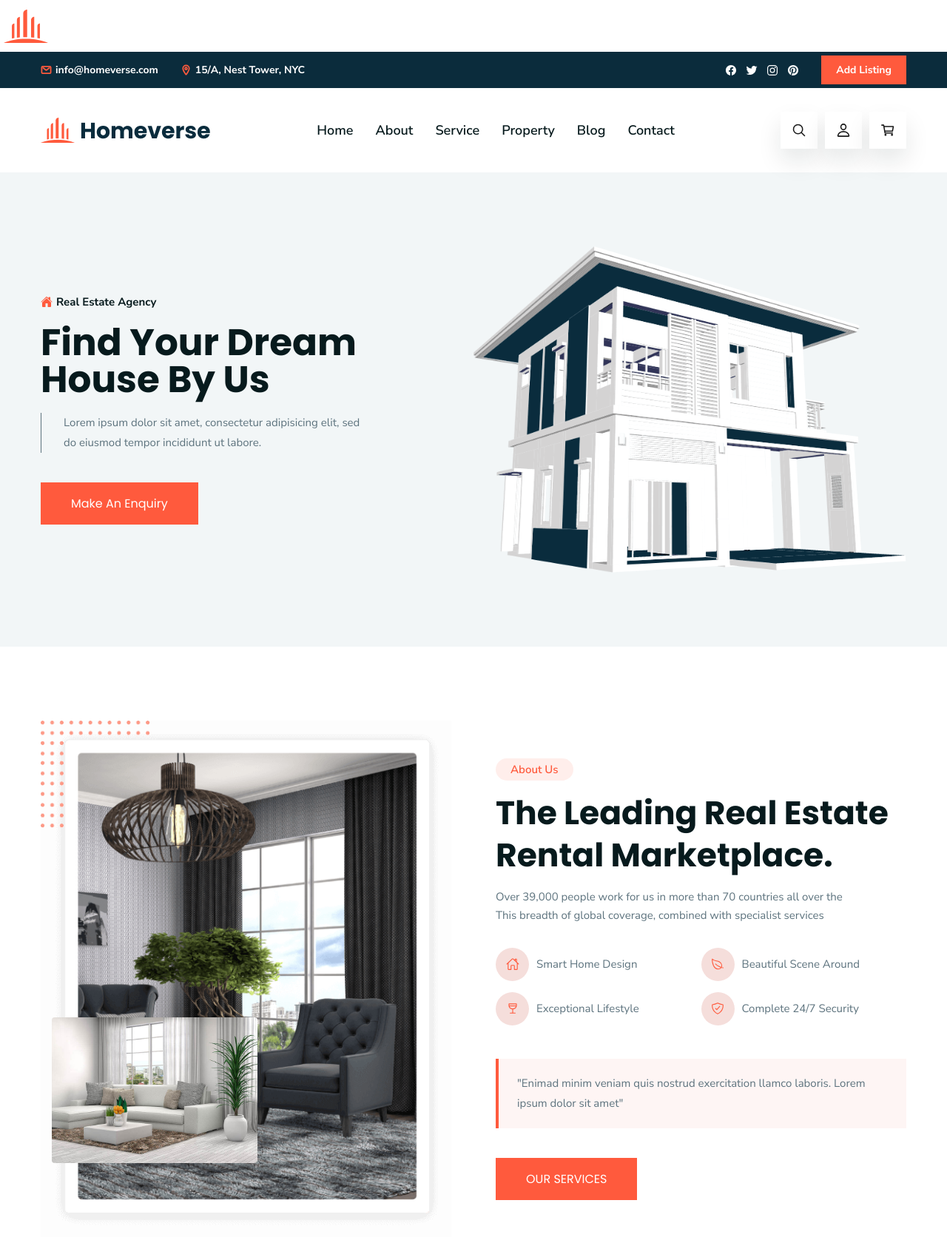
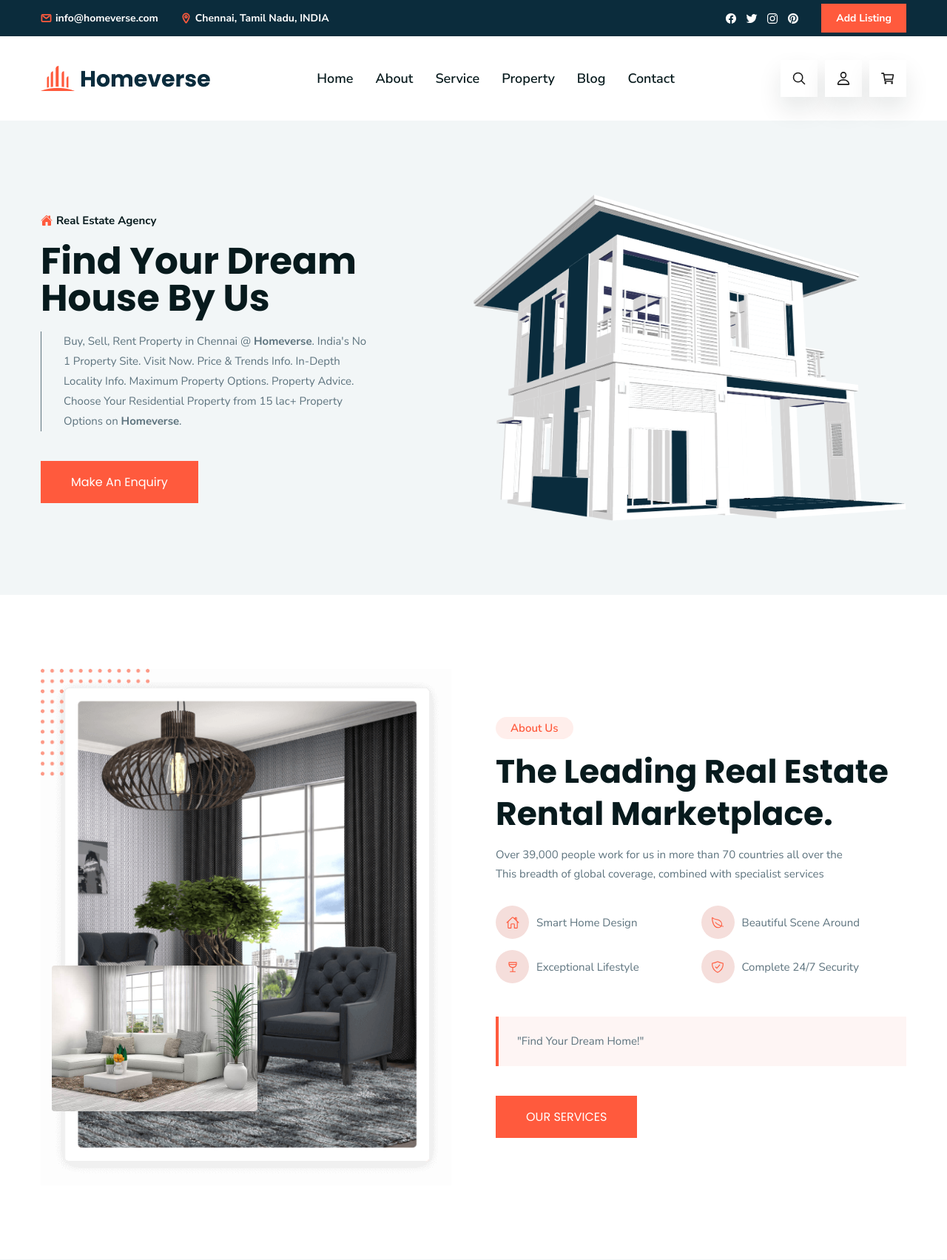
Before and after one commit to karthi517/House_Price_Prediction_Chennai, a Flask app: page / in a window 1280 px wide. Shown: the top 1703 px of the page at 74% size. Run offline with Flask 2, Linux system fonts and the light colour scheme; parts of the project's set-up code (start-up, migrations or seed data) failed here and were passed over.

Commit message:
UI/UX Updated

```diff
--- a/templates/index.html
+++ b/templates/index.html
@@ -10,7 +10,7 @@
   <!--
     - favicon
   -->
-  <img src="{{ url_for('static', filename='images/favicon.svg') }}" alt="My SVG Image">
+  <link rel="icon" href="{{ url_for('static', filename='images/favicon.svg') }}" type="image/svg+xml">
 
 
 
@@ -54,10 +54,10 @@
           </li>
 
           <li>
-            <a href="#" class="header-top-link">
+            <a href="https://www.google.com/maps/place/Chennai,+Tamil+Nadu,+India" target="_blank" class="header-top-link">
               <ion-icon name="location-outline"></ion-icon>
 
-              <address>15/A, Nest Tower, NYC</address>
+              <address>Chennai, Tamil Nadu, INDIA</address>
             </a>
           </li>
 
@@ -155,7 +155,7 @@
 
         <div class="header-bottom-actions">
 
-          <button class="header-bottom-actions-btn" aria-label="Search">
+          <button class="header-bottom-actions-btn" aria-label="Search" onclick="window.location.href='{{ url_for('next_page') }}';">
             <ion-icon name="search-outline"></ion-icon>
 
             <span>Search</span>
@@ -211,7 +211,7 @@
             <h2 class="h1 hero-title">Find Your Dream House By Us</h2>
 
             <p class="hero-text">
-              Lorem ipsum dolor sit amet, consectetur adipisicing elit, sed do eiusmod tempor incididunt ut labore.
+              Buy, Sell, Rent Property in Chennai @ <strong>Homeverse</strong>. India's No 1 Property Site. Visit Now. Price & Trends Info. In-Depth Locality Info. Maximum Property Options. Property Advice. Choose Your Residential Property from 15 lac+ Property Options on <strong>Homeverse</strong>.
             </p>
 
             <a href="{{ url_for('next_page') }}"><button class="btn">Make An Enquiry</button></a>
@@ -293,8 +293,7 @@
             </ul>
 
             <p class="callout">
-              "Enimad minim veniam quis nostrud exercitation
-              llamco laboris. Lorem ipsum dolor sit amet"
+              "Find Your Dream Home!"
             </p>
 
             <a href="#service" class="btn">Our Services</a>
@@ -460,7 +459,7 @@
                 <div class="card-content">
 
                   <div class="card-price">
-                    <strong> ₹ :{{property.iloc[0,-1]}}</strong>
+                    <strong> ₹ :{{property.iloc[0,-1]}} </strong>
                   </div>
 
                   <h3 class="h3 card-title">
@@ -752,7 +751,7 @@
 
                     <div>
                       <p class="author-name">
-                        <a href="#">Chandrakant S</a>
+                        <a href="#">Chandrakant Yeshi</a>
                       </p>
 
                       <p class="author-title">Estate Agents</p>
@@ -1255,7 +1254,7 @@
               <p class="card-text">We can help you realize your dream of a new home</p>
             </div>
 
-            <button class="btn cta-btn">
+            <button class="btn cta-btn" onclick="window.location.href='{{ url_for('next_page') }}';">
               <span>Explore Properties</span>
 
               <ion-icon name="arrow-forward-outline"></ion-icon>
@@ -1289,7 +1288,7 @@
           </a>
 
           <p class="section-text">
-            Lorem Ipsum is simply dummy text of the and typesetting industry. Lorem Ipsum is dummy text of the printing.
+            Buy, Sell, Rent Property in Chennai @ <strong>Homeverse</strong>. India's No 1 Property Site. Visit Now. Price & Trends Info. In-Depth Locality Info. Maximum Property Options. Property Advice. Choose Your Residential Property from 15 lac+ Property Options on <strong>Homeverse</strong>.
           </p>
 
           <ul class="contact-list">
--- a/templates/next_page.html
+++ b/templates/next_page.html
@@ -9,7 +9,7 @@
   <!--
     - favicon
   -->
-  <img src="{{ url_for('static', filename='images/favicon.svg') }}" alt="My SVG Image">
+  <link rel="icon" href="{{ url_for('static', filename='images/favicon.svg') }}" type="image/svg+xml">
 
 
 
```
Also changed, not shown: static/images/property-4.jpg (added), static/images/property-4.png (deleted).
